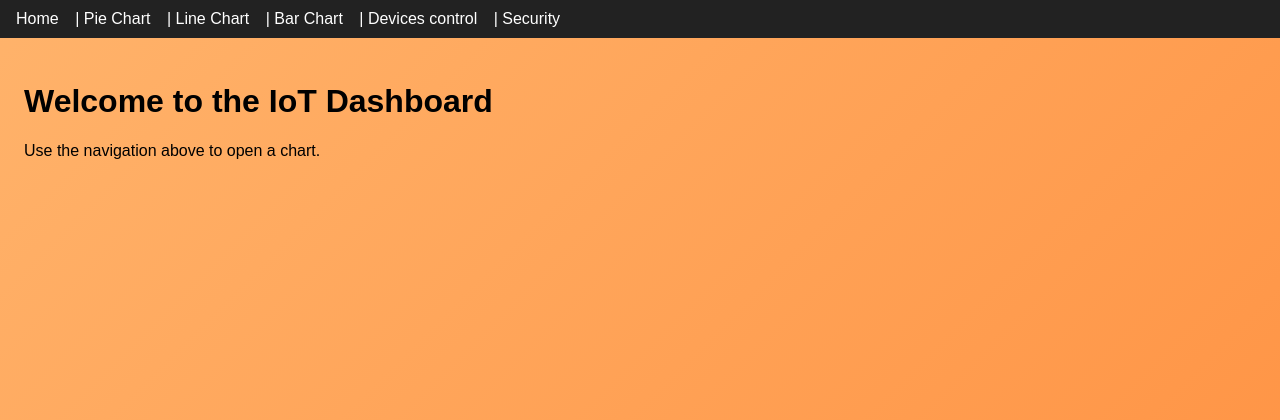
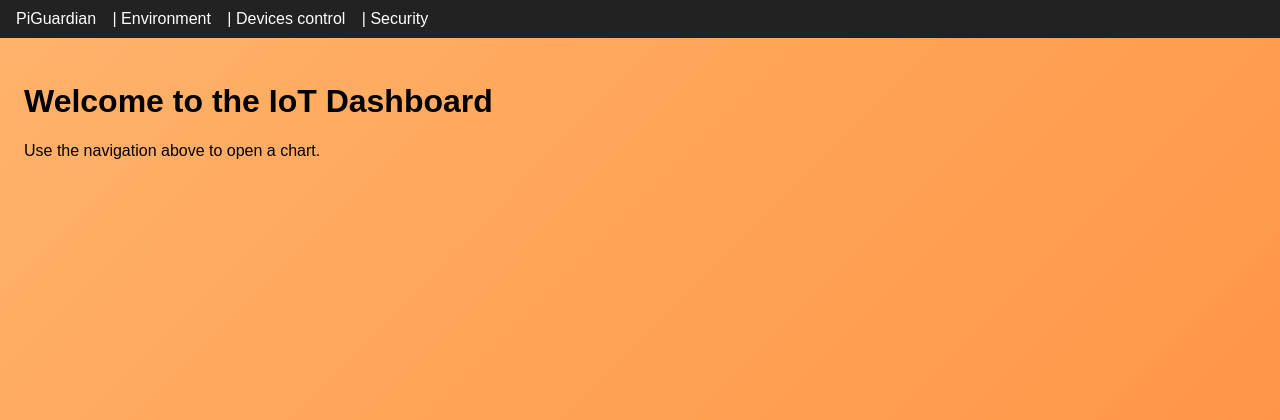
Before and after one commit to KylianLaw/milestone2IOT, a Flask app: page / in a window 1280 px wide. Shown: the top 420 px of the page. Run offline with Flask 3, Linux system fonts and the light colour scheme; some libraries are stand-ins or nearby versions.

Commit message:
Revise base HTML structure and navigation links
Updated navigation links and added local Chart.js script.

```diff
--- a/templates/base.html
+++ b/templates/base.html
@@ -4,20 +4,22 @@
   <meta charset="UTF-8">
   <title>{% block title %}IoT Dashboard{% endblock %}</title>
   <link rel="stylesheet" href="{{ url_for('static', filename='style.css') }}">
-  <script src="https://cdn.jsdelivr.net/npm/chart.js"></script>
 </head>
 <body>
 <nav>
-  <a href="/">Home</a> |
-  <a href="/pie-chart">Pie Chart</a> |
-  <a href="/line-chart">Line Chart</a> |
-  <a href="/bar-chart">Bar Chart</a> |
-    <a href="/devices">Devices control</a> |
-    <a href="/security">Security</a>
+  <a href="/">PiGuardian</a> |
+  <a href="/environment">Environment</a> |
+  <a href="/devices">Devices control</a> |
+  <a href="/security">Security</a>
+</nav>
 
-</nav>
 <div class="container">
   {% block content %}{% endblock %}
 </div>
+
+<!-- Local Chart.js -->
+<script src="{{ url_for('static', filename='js/chart.umd.js') }}"></script>
+{% block scripts %}{% endblock %}
+
 </body>
 </html>
```
